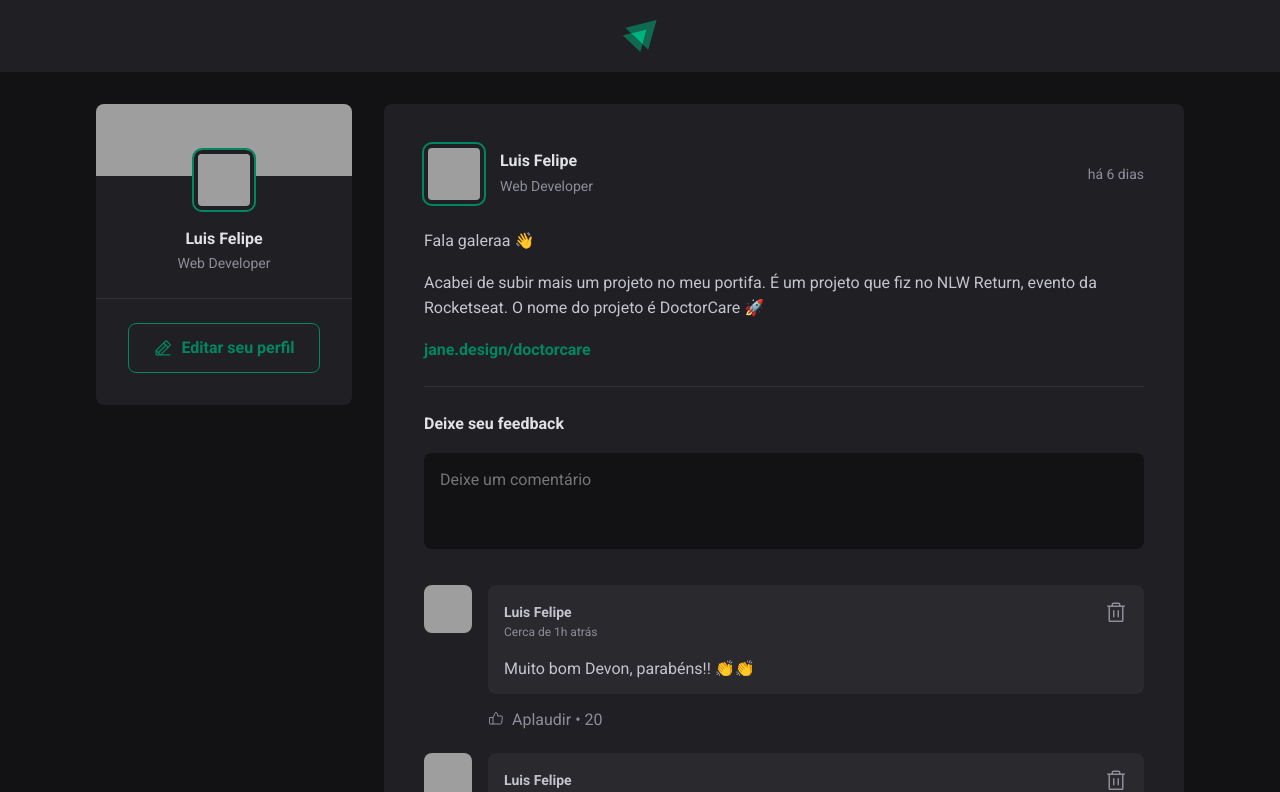
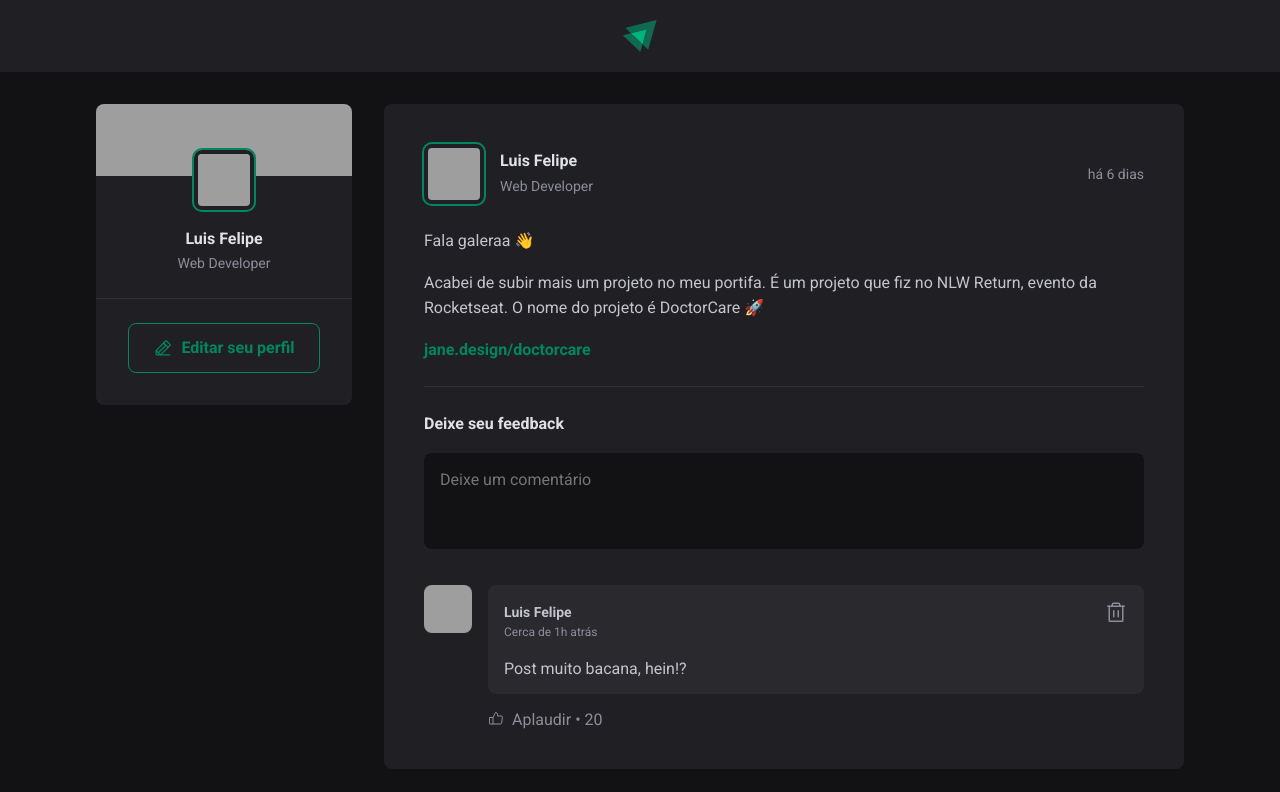
Before and after one commit to LuisFelipeCocco/Ignite-Feed, a React (Vite) app: page / in a window 1280 px wide. Shown: the top 792 px of the page. Built offline with nearby package versions, Linux system fonts and the light colour scheme; grey boxes are pictures that could not be loaded.

Commit message:
Implementação de useState com programação declarativa e alteração do ícone

```diff
--- a/index.html
+++ b/index.html
@@ -6,7 +6,7 @@
     <link rel="preconnect" href="https://fonts.googleapis.com" />
     <link rel="preconnect" href="https://fonts.gstatic.com" crossorigin />
 
-    <link rel="icon" type="image/svg+xml" href="/vite.svg" />
+    <link rel="icon" type="image/svg+xml" href="src/assets/ignite-logo.svg" />
     <meta name="viewport" content="width=device-width, initial-scale=1.0" />
 
     <link href="https://fonts.googleapis.com/css2?family=Roboto:ital,wght@0,100..900;1,100..900&display=swap" rel="stylesheet" />
--- a/src/components/Comment.jsx
+++ b/src/components/Comment.jsx
@@ -2,7 +2,9 @@
 import styles from './Comment.module.css';
 import { Avatar } from './Avatar';
 
-export function Comment() {
+import PropTypes from 'prop-types';
+
+export function Comment({content}) {
     return(
         <div className={styles.comment}>
             <Avatar hasBorder={false} src="https:github.com/LuisFelipeCocco.png" />
@@ -21,7 +23,7 @@
                         </button>
                     </header>
 
-                    <p>Muito bom Devon, parabéns!! 👏👏</p>
+                    <p>{content}</p>
                 </div>
 
                 <footer>
@@ -34,3 +36,6 @@
         </div>
     )
 }
+Comment.propTypes = {
+    content: PropTypes.string.isRequired,
+  };
--- a/src/components/Post.jsx
+++ b/src/components/Post.jsx
@@ -1,5 +1,6 @@
 import { format , formatDistanceToNow } from 'date-fns';
 import ptBR from 'date-fns/locale/pt-BR';
+import { useState } from 'react';
 
 import { Avatar } from "./Avatar";
 import { Comment } from "./Comment";
@@ -8,7 +9,12 @@
 
 import PropTypes from 'prop-types';
 
-export function Post({ author,publishedAt, content }) {
+export function Post({ author, publishedAt, content }) {
+    const [comments, setComments] = useState([
+      'Post muito bacana, hein!?'
+    ])
+    const [newCommentText, setNewCommentText] = useState('')
+
     const publishedDateFormatted = format(publishedAt, "d 'de' LLLL 'às' HH:mm'h'", {
         locale: ptBR,
     })
@@ -17,6 +23,17 @@
         locale: ptBR,
         addSuffix: true,
     })
+
+  function handleCreateNewComment(){
+    event.preventDefault()
+
+    setComments([...comments, newCommentText]);
+    setNewCommentText('');
+  }
+
+  function handleNewCommentChange() {
+    setNewCommentText(event.target.value);
+  }
 
   return (
     <article className={styles.post}>
@@ -35,19 +52,24 @@
       </header>
 
       <div className={styles.content}>
-        {content.map((line, index) => {
+        {content.map((line) => {
             if (line.type === 'paragraph') {
-                return <p key={index}>{line.content}</p>;
+                return <p key={line.content}>{line.content}</p>;
             } else if (line.type === 'link') {
-                return <p key={index}><a href="">{line.content}</a></p>;
+                return <p key={line.content}><a href="">{line.content}</a></p>;
             }
         })}
       </div>
 
-      <form className={styles.commentForm}>
+      <form onSubmit={handleCreateNewComment} className={styles.commentForm}>
         <strong>Deixe seu feedback</strong>
 
-        <textarea placeholder="Deixe um comentário" />
+        <textarea
+          name="comment"
+          placeholder="Deixe um comentário"
+          value={newCommentText}
+          onChange={handleNewCommentChange}
+        />
 
         <footer>
           <button type="submit">Publicar</button>
@@ -55,9 +77,9 @@
       </form>
 
       <div className={styles.commentList}>
-        <Comment />
-        <Comment />
-        <Comment />
+        {comments.map(comment => {
+          return <Comment key={comment} content={comment}/>
+        })}
       </div>
     </article>
   );
```
Also changed, not shown: public/ignite-logo.svg (added).
